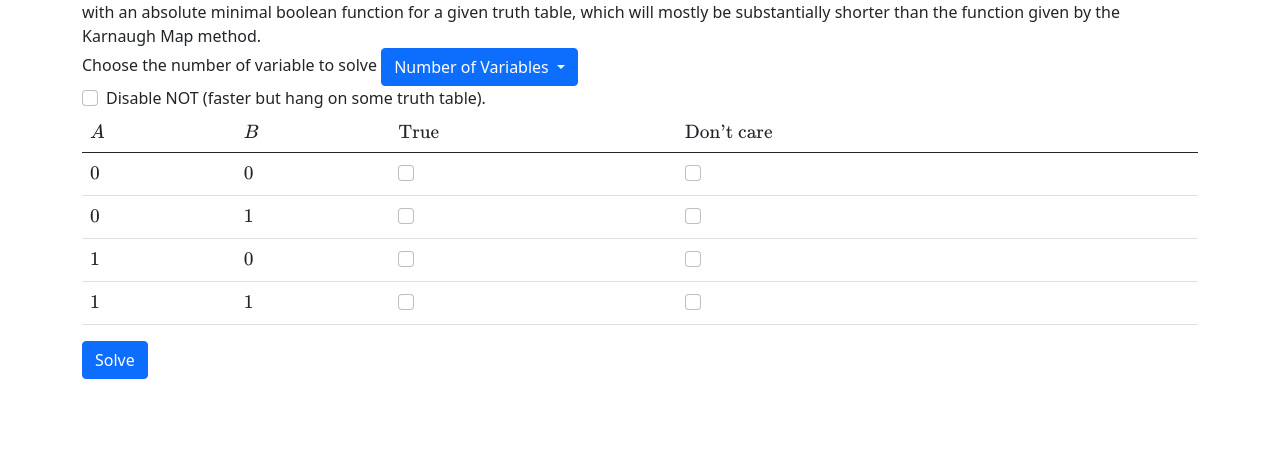
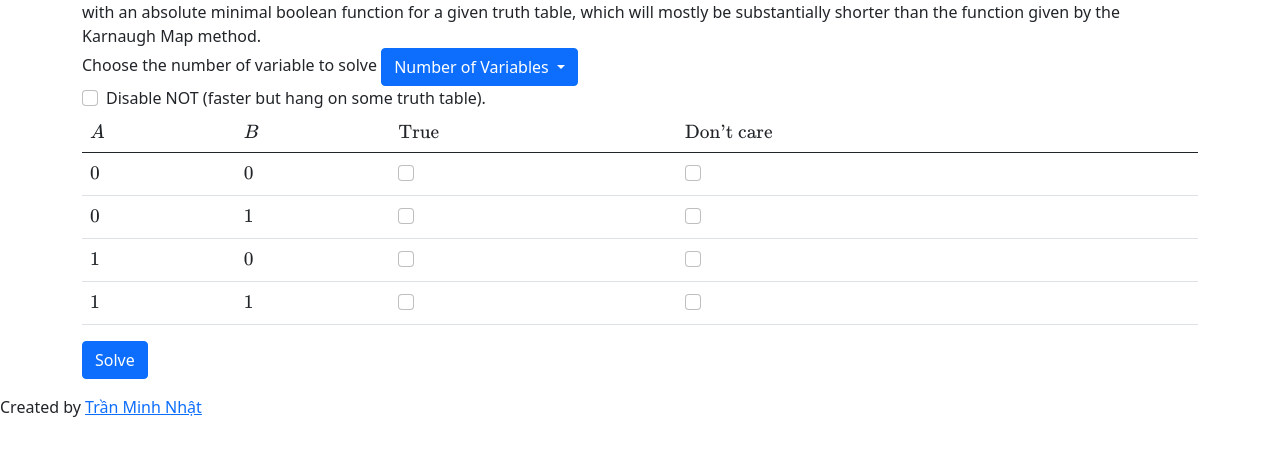
Before and after one commit to nhatVNU/MinifyBoolean, a plain HTML site: page index.html in a window 1280 px wide. Shown: the part 104-560 px from the top of the page. Drawn offline with nearby package versions, Linux system fonts and the light colour scheme; no server answers.

Commit message:
Update index.html

```diff
--- a/index.html
+++ b/index.html
@@ -88,5 +88,7 @@
               <p id="result"></p>
         </div>
 
+        Created by <a href="https://www.facebook.com/profile.php?id=100013896646198">Trần Minh Nhật </a>
+
     </body>
 </html>
```
